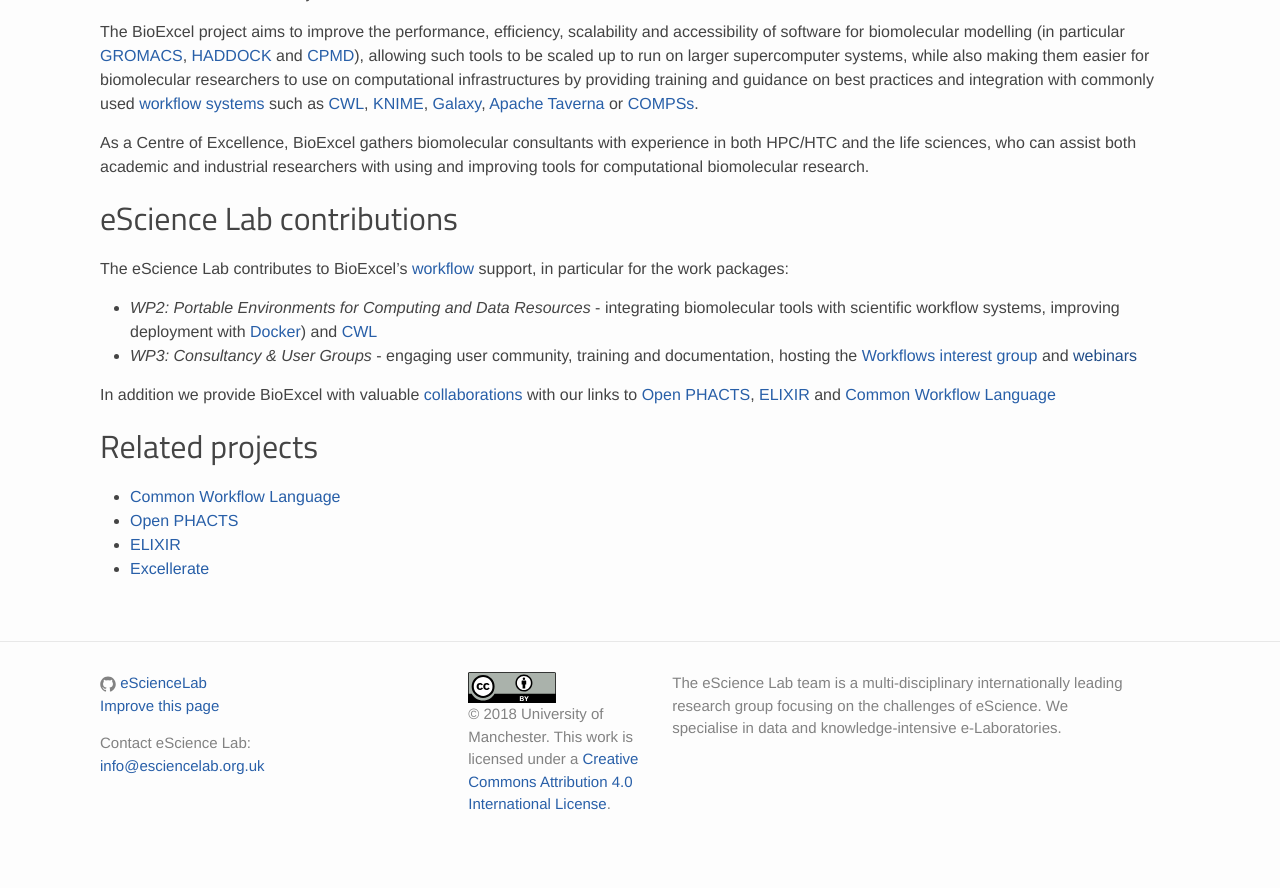
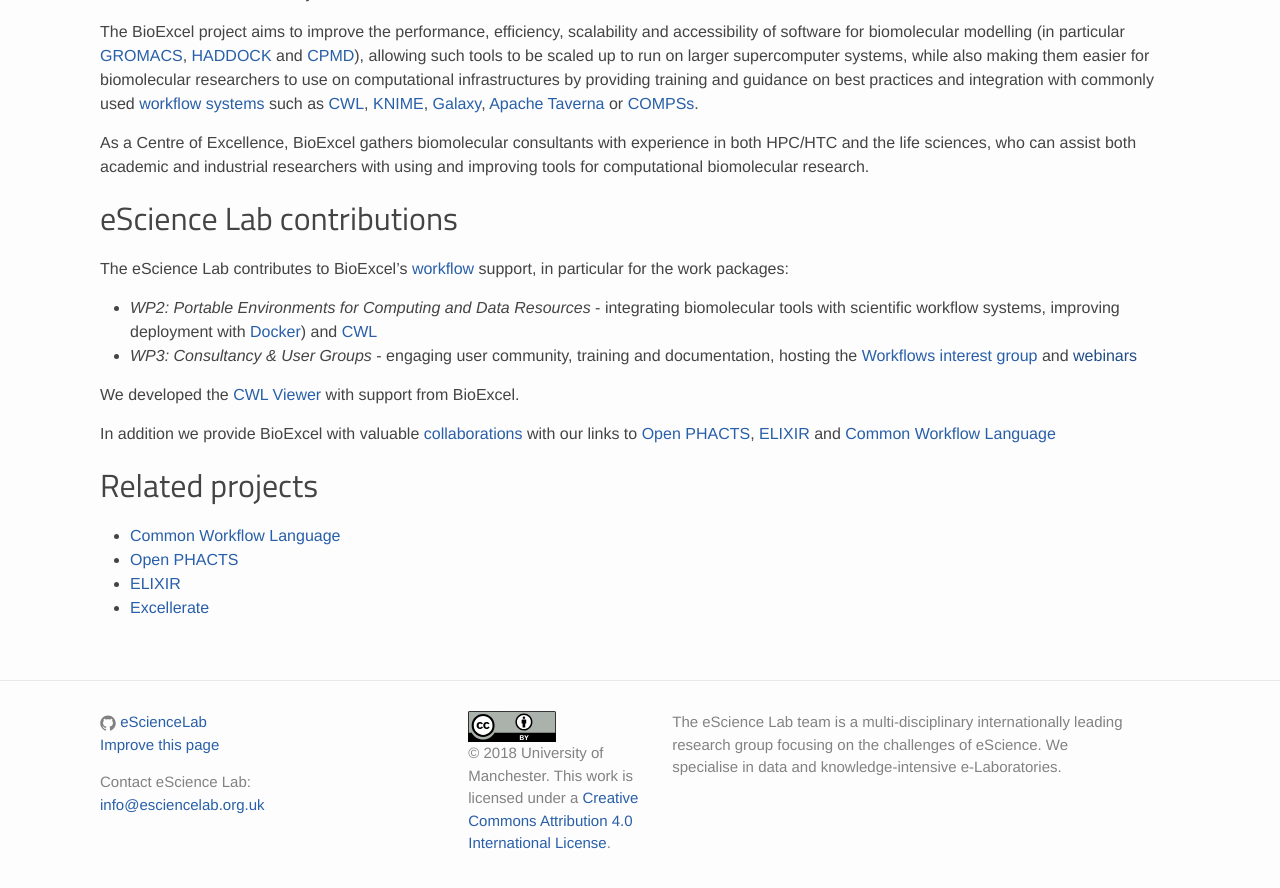
Before and after one commit to eScienceLab/eScienceLab.github.io, a Jekyll site: the page built from _projects/bioexcel.md, in a window 1280 px wide and 900 px high, scrolled down 814 px. Shown: the top 888 px of the window. Built offline with Jekyll 4.4.1, drawn with Linux system fonts in a browser that asks for light colours; comment, search, counter and statistics services are not loaded; before the commit the page ends 1675 px from its top, so only the background shows below that.

Commit message:
Update bioexcel.md

```diff
--- a/_projects/bioexcel.md
+++ b/_projects/bioexcel.md
@@ -52,6 +52,8 @@
    [Workflows interest group](http://bioexcel.eu/community/interest-groups/workflows-ig/) and
    [webinars]()
 
+We developed the [CWL Viewer](/products/cwlviewer/) with support from BioExcel.
+
 In addition we provide BioExcel with valuable [collaborations](https://bioexcel.eu/community/collaborations/) with our links to [Open PHACTS](/projects/openphacts/), [ELIXIR](/projects/elixir/) and [Common Workflow Language](/activities/cwl/)
 
 ## Related projects
```
